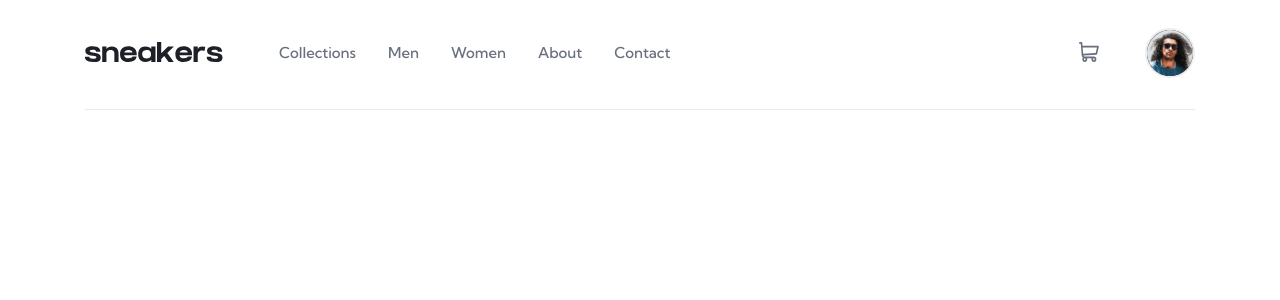
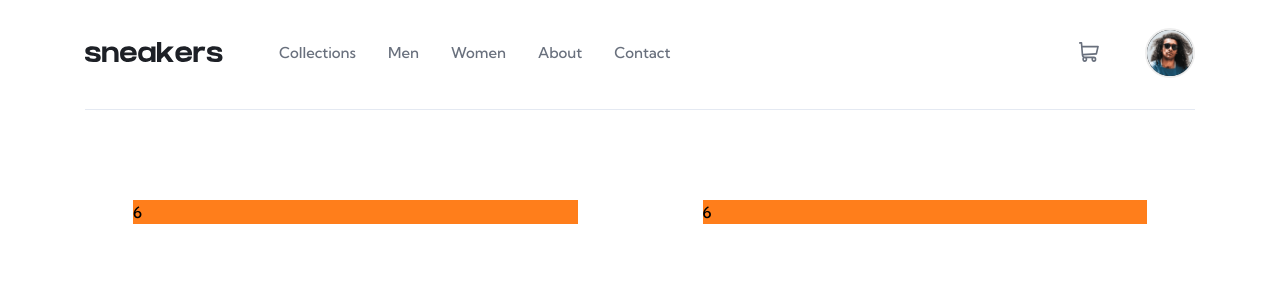
Before and after one commit to Sergey98Am/react-e-commerce-product-page, a React (Vite) app: page / in a window 1280 px wide. Shown: the top 300 px of the page. Built offline with nearby package versions, Linux system fonts and the light colour scheme.

Commit message:
Update product layouts

```diff
--- a/src/App.jsx
+++ b/src/App.jsx
@@ -1,6 +1,7 @@
 import { useState } from "react";
 import Navbar from "./components/Menu/Navbar";
 import DrawerComp from "./components/Menu/MobileMenu";
+import Product from "./components/Product/Product";
 
 function App() {
   const [open, setOpen] = useState(false);
@@ -9,8 +10,12 @@ function App() {
 
   return (
     <>
+      {/* Menu */}
       <Navbar openDrawer={openDrawer} />
       <DrawerComp open={open} closeDrawer={closeDrawer} />
+
+      {/* Product */}
+      <Product />
     </>
   );
 }
--- /dev/null
+++ b/src/components/Product/Product.jsx
@@ -0,0 +1,16 @@
+import React from "react";
+
+const Product = () => {
+  return (
+    <div className="product px-6">
+      <div className="container mx-auto mt-[90px]">
+        <div className="grid grid-cols-2 gap-[125px] mx-12">
+          <div className="bg-tertiary">6</div>
+          <div className="bg-tertiary">6</div>
+        </div>
+      </div>
+    </div>
+  );
+};
+
+export default Product;
```
